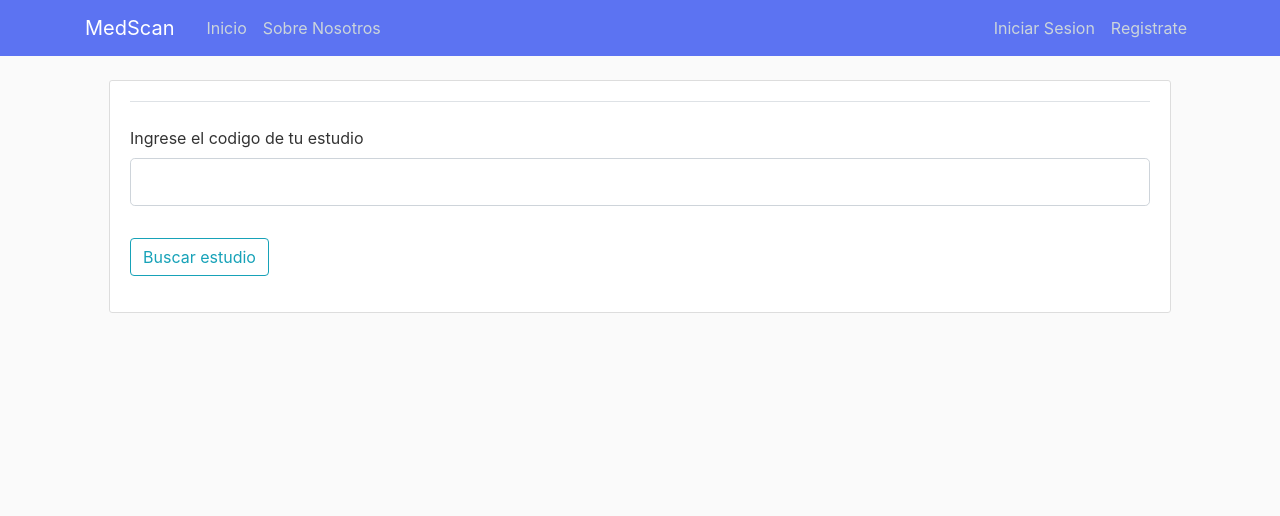
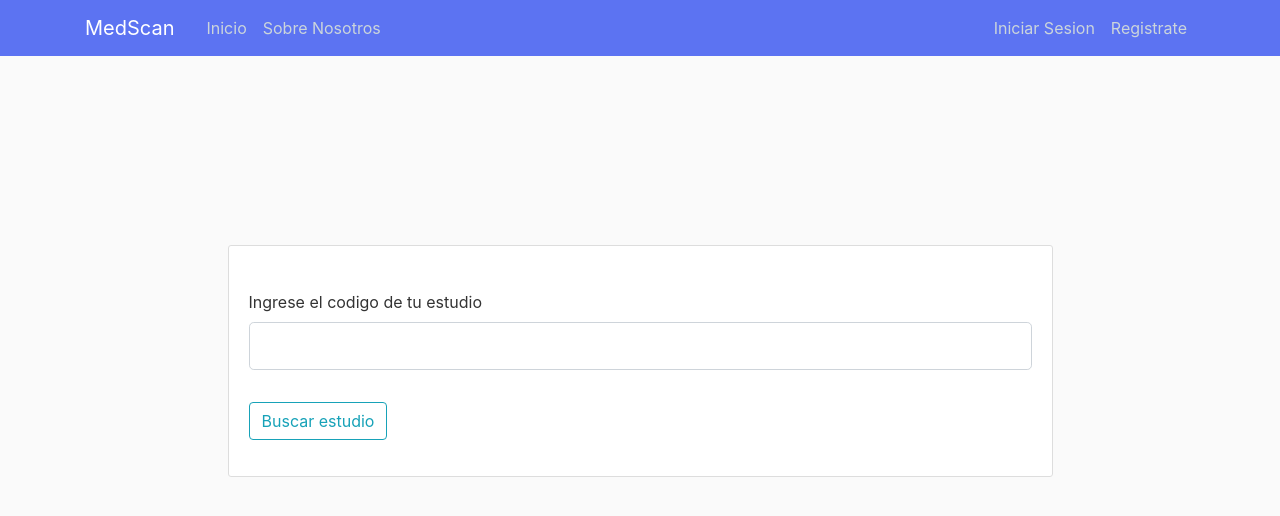
Before and after one commit to jatobrun/medapp, a Flask app: page / in a window 1280 px wide. Shown: the top 516 px of the page. Run offline with Flask 2, Linux system fonts and the light colour scheme; some libraries are stand-ins or nearby versions.

Commit message:
'cambiosvergas'

```diff
--- a/src/templates/about.html
+++ b/src/templates/about.html
@@ -1,5 +1,5 @@
 {% extends 'base1.html' %} {% block body %}
-<div class="col-md-12 content-section animated" !important>
+<div class="col-md-12 animated fadeIn">
   <header class="text-center mb-5">
     <h1>Medscan</h1>
     <h2>Smart & Creative</h2>
--- a/src/templates/base1.html
+++ b/src/templates/base1.html
@@ -51,9 +51,9 @@
     </nav>
   </header>
   <main role="main" class="container">
-    <div class="row">
+    <div class="row justify-content-center">
 
-      <div class="col-md mx-4">
+      <div class="col col-lg-9">
         {% with messages = get_flashed_messages(with_categories=true) %}
         {%if messages%}
         {% for category, message in messages%}
--- a/src/templates/home.html
+++ b/src/templates/home.html
@@ -1,10 +1,10 @@
 {%extends 'base1.html'%} {%block body%}
 
-<div class="content-section animated fadeInUp">
+<div class="content-section animated fadeInUp" style="margin-top: 20%;">
     <form method="POST" action="" enctype='multipart/form-data'>
         {{form.hidden_tag()}}
         <fieldset class="form-group">
-            <legend class="border-bottom mb-4"></legend>{{form.token.label(class="form-control-label")}}</legend>
+            <legend class="mb-4"></legend>{{form.token.label(class="form-control-label")}}</legend>
             <div class="form-group">
                 {% if
           form.token.errors %} {{ form.token(class="form-control
--- a/src/templates/inicio_sesion.html
+++ b/src/templates/inicio_sesion.html
@@ -1,5 +1,5 @@
 {% extends 'base1.html' %} {% block body %}
-<div class="content-section animated fadeInUp mx-1">
+<div class="content-section animated fadeInUp mt-5">
   <form method="POST" , action="">
     {{form.hidden_tag()}}
     <fieldset class="form-group">
```
